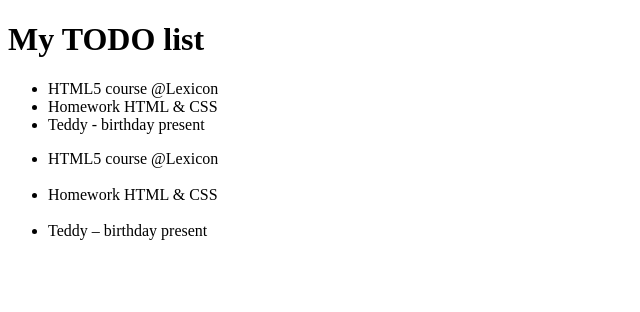
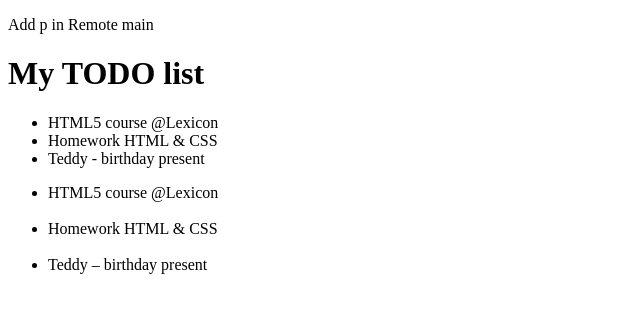
Before and after one commit to Tongmei101/demo_lab, a plain HTML site: page index.html in a window 1280 px wide. Shown: the whole page, without its empty margins (0-640 px from the left). Drawn offline with Linux system fonts and the light colour scheme.

Commit message:
Add a new line in index in remote main

```diff
--- a/index.html
+++ b/index.html
@@ -6,6 +6,9 @@
         <meta http-equiv="X-UA-Compatible" content="IE-edge">
     </head>
     <body>
+
+        <p>Add p in Remote main</p>
+
         <h1>My TODO list</h1>
         <!--unordered list tag-->
         <ul>
```
